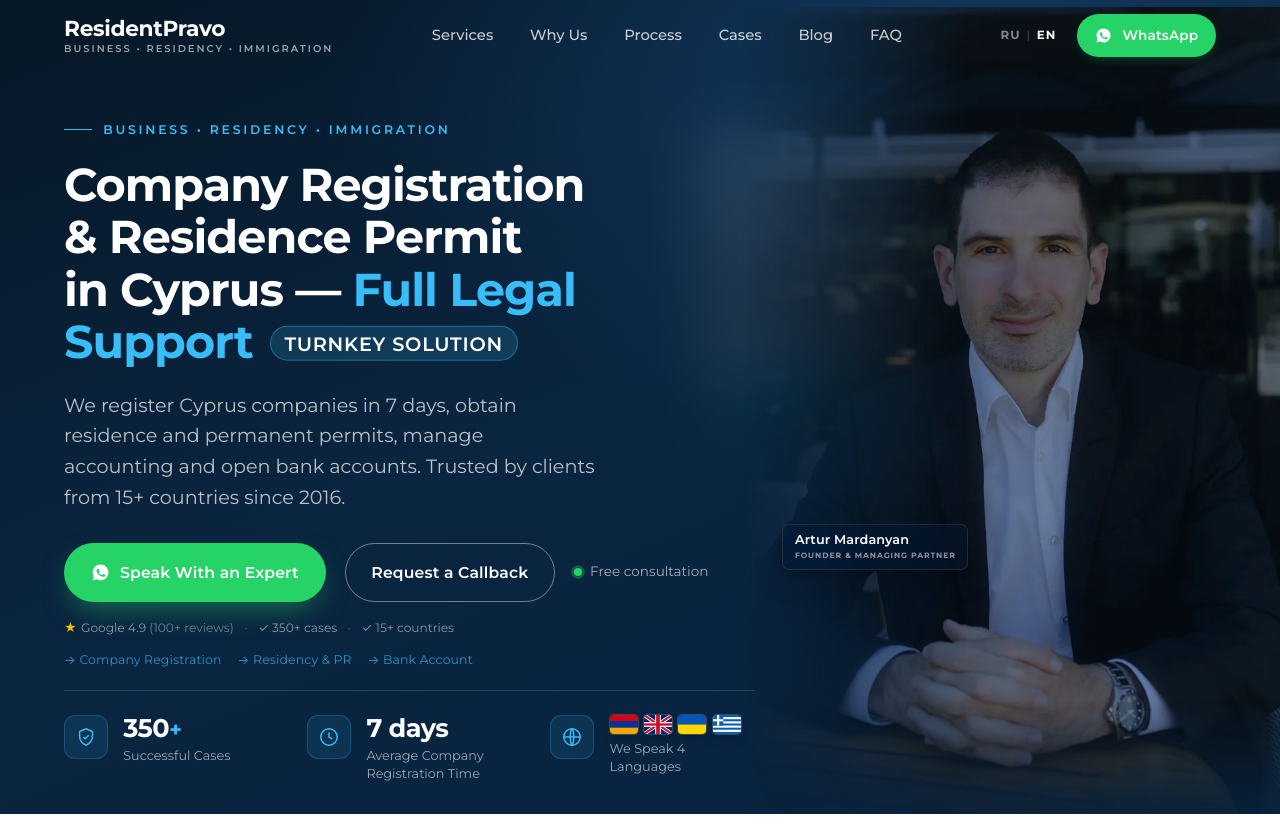
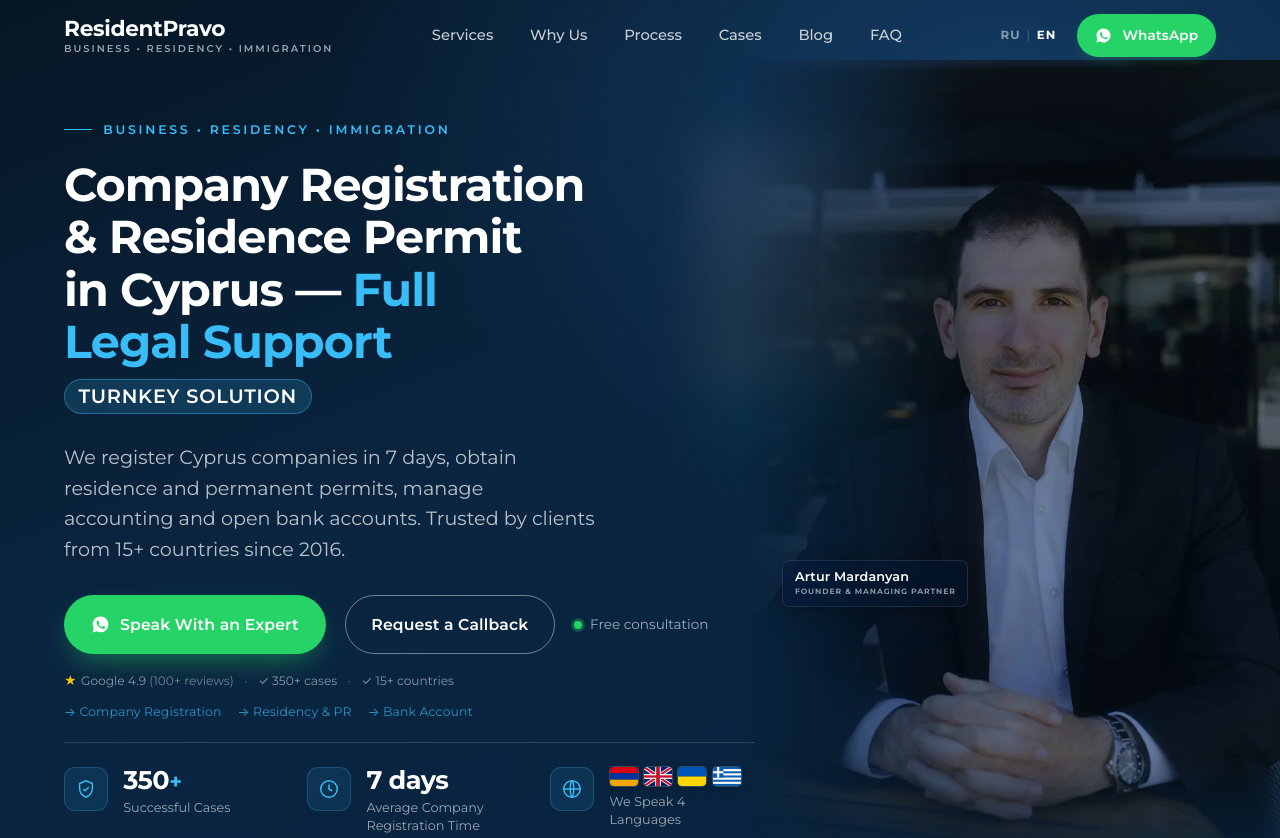
Before and after one commit to Codi-life/ResidentPravonew, a website: page index-en.html in a window 1280 px wide. Shown: the top 838 px of the page. Drawn offline with Linux system fonts and the light colour scheme.

Commit message:
fix(hero-en): badge «Turnkey Solution» на отдельной строке под H1
<br> перед badge + .hero .h1-badge сбрасывает margin-left/transform,
добавляет margin-top: 10px — аналогично RU-версии с «под ключ».

Co-Authored-By: Claude Sonnet 4.6 <noreply@anthropic.com>

```diff
--- a/index-en.html
+++ b/index-en.html
@@ -154,6 +154,7 @@
   .hero h1 { font-size: clamp(2rem, 3.6vw, 3.5rem); font-weight: 700; line-height: 1.14; margin: 1.2rem 0 1.3rem; max-width: 17ch; text-wrap: balance; color: #fff; }
   .hero h1 em { font-style: normal; color: var(--sky); position: relative; }
   .h1-badge { display: inline-block; font-size: 0.42em; font-weight: 600; letter-spacing: 0.04em; text-transform: uppercase; color: #fff; background: rgba(56,189,248,0.16); border: 1px solid rgba(56,189,248,0.4); padding: 0.28em 0.7em; border-radius: 999px; vertical-align: middle; margin-left: 0.25em; transform: translateY(-0.12em); }
+  .hero .h1-badge { margin-left: 0; margin-top: 10px; transform: none; vertical-align: top; }
   .hero-lead { font-size: var(--fs-lead); color: rgba(255,255,255,0.72); max-width: 42ch; font-weight: 400; margin-bottom: 1.9rem; text-wrap: pretty; }
   .hero-actions { display: flex; flex-wrap: wrap; gap: 1.2rem; align-items: center; }
   .hero-actions .micro { font-size: 0.85rem; color: rgba(255,255,255,0.62); display: flex; align-items: center; gap: 0.5rem; }
@@ -733,7 +734,7 @@
         <div class="hero-copy">
           <span class="eyebrow light reveal">Business • Residency • Immigration</span>
           <h1 class="reveal">
-            Company Registration &amp; Residence Permit in Cyprus — <em>Full Legal Support</em> <span class="h1-badge">Turnkey Solution</span>
+            Company Registration &amp; Residence Permit in Cyprus — <em>Full Legal Support</em><br><span class="h1-badge">Turnkey Solution</span>
           </h1>
           <p class="hero-lead reveal">We register Cyprus companies in&nbsp;7&nbsp;days, obtain residence and permanent permits, manage accounting and open bank accounts. Trusted by clients from 15+&nbsp;countries since 2016.</p>
           <div class="hero-actions reveal">
```
